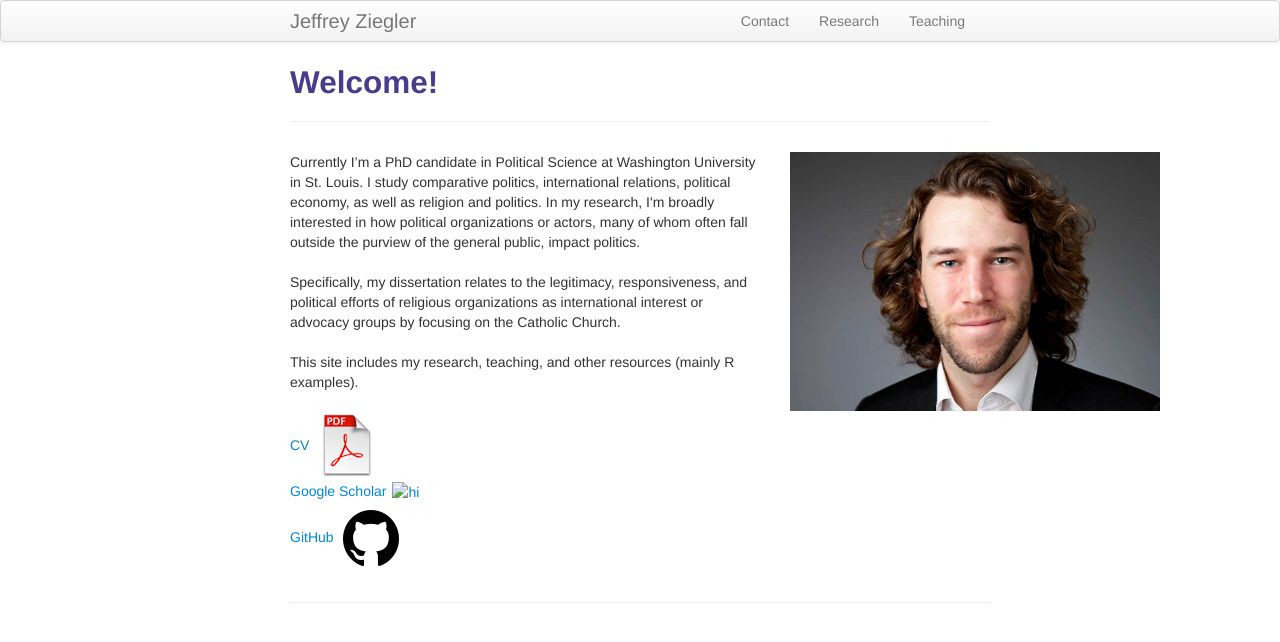
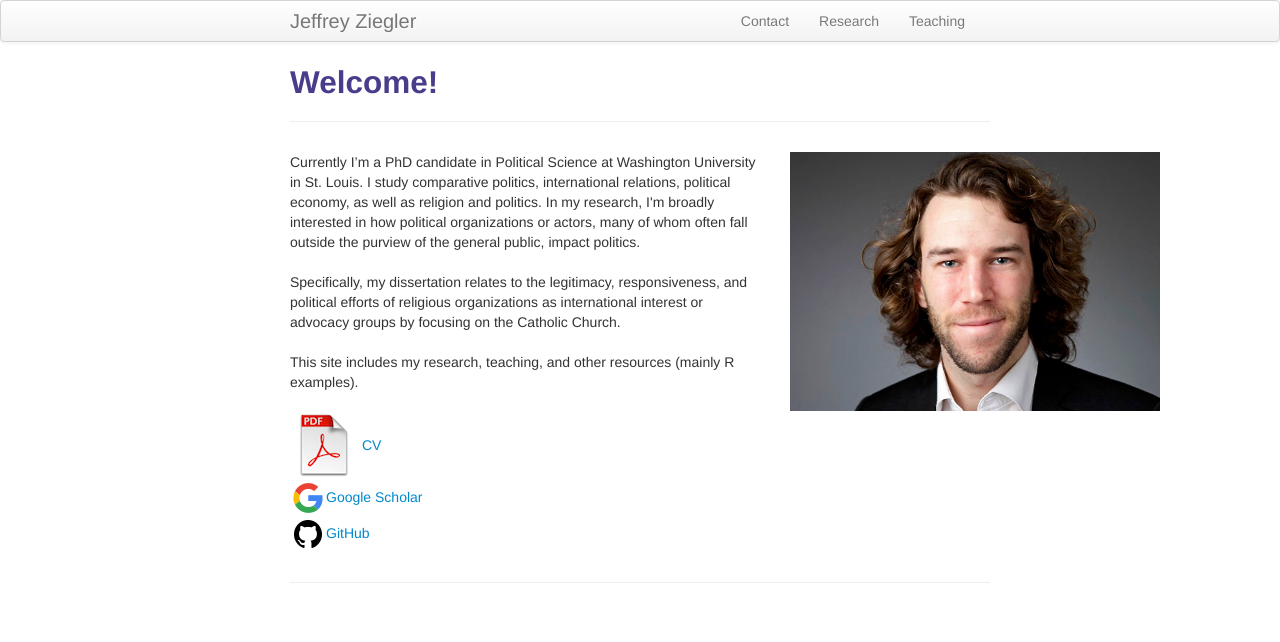
Before and after one commit to zieglerjef/zieglerjef.github.io, a Jekyll site: the page built from index.md, in a window 1280 px wide. Shown: the top 642 px of the page. Built offline with Jekyll 4.4.1, drawn with Linux system fonts in a browser that asks for light colours.

Commit message:
Update index.md

```diff
--- a/index.md
+++ b/index.md
@@ -13,12 +13,12 @@ Specifically, my dissertation relates to the legitimacy, responsiveness, and pol
 
 This site includes my research, teaching, and other resources (mainly R examples).<br/><br/>
 
-<a href="assets/JeffZiegler_CV.pdf">	CV <img src="pages/icons64/pdf-icon.png" alt="hi" class="inline"/>
-</a><br/>
+<a href="assets/JeffZiegler_CV.pdf"> <img src="pages/icons64/pdf-icon.png" alt="hi" class="inline"/>
+CV</a><br/>
 
-<a href="https://scholar.google.com/citations?user=PE2j3DcAAAAJ&hl=sv)">Google Scholar <img src="pages/icons64/google-icon.png" alt="hi" class="inline"/></a><br/>
+<a href="https://scholar.google.com/citations?user=PE2j3DcAAAAJ&hl=sv)"> <img src="pages/icons32/google-icon.png" alt="hi" class="inline"/>Google Scholar</a><br/>
 
-<a href="https://github.com/zieglerjef)">GitHub <img src="pages/icons64/github-icon.png" alt="hi" class="inline"/></a><br/>
+<a href="https://github.com/zieglerjef)"> <img src="pages/icons32/github-icon.png" alt="hi" class="inline"/>GitHub</a><br/>
 
 </div>
 
```
